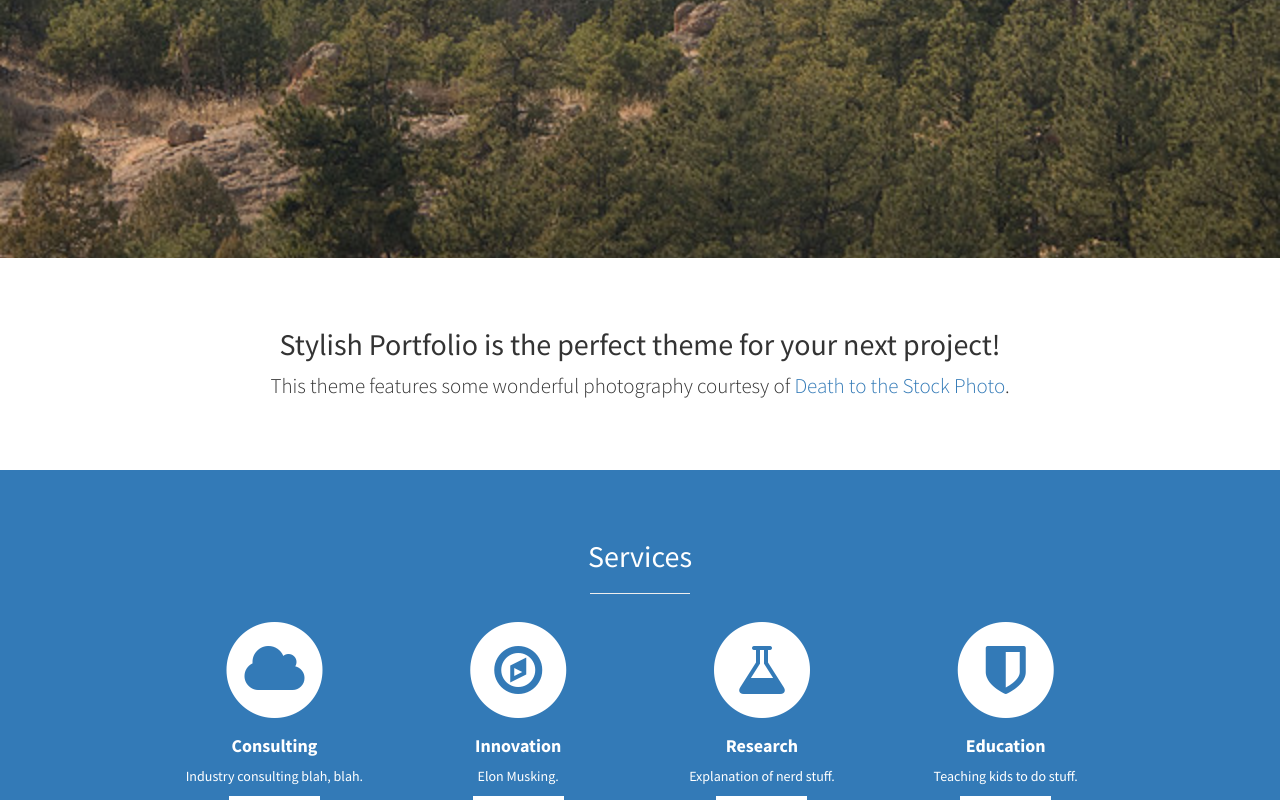
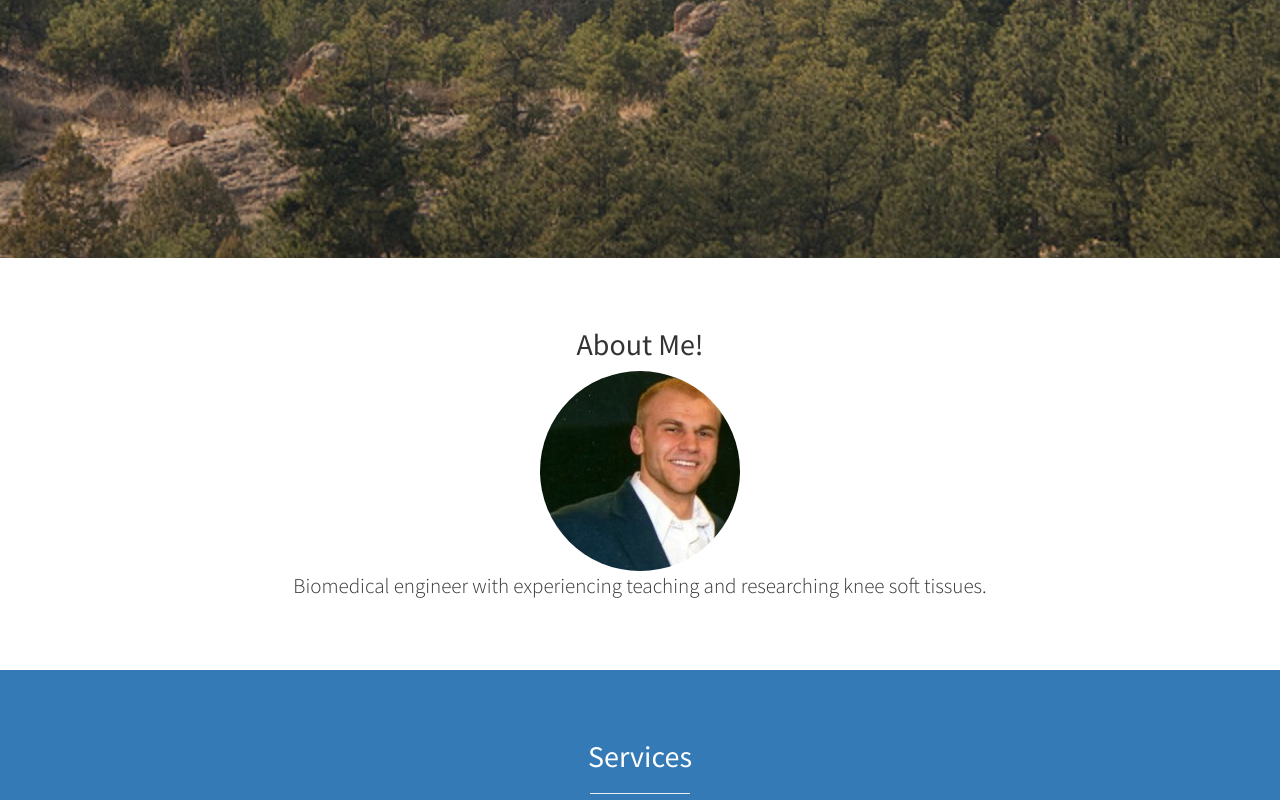
Before and after one commit to kyleropractor/engineer, a plain HTML site: page index.html in a window 1280 px wide. Shown: the part 542-1342 px from the top of the page. Drawn offline with Linux system fonts and the light colour scheme.

Commit message:
doc: About me section

```diff
--- a/css/stylish-portfolio.css
+++ b/css/stylish-portfolio.css
@@ -252,3 +252,6 @@ footer {
   bottom: 5px;
   right: 5px;
 }
+.circle {
+    border-radius: 50%;
+}
--- a/index.html
+++ b/index.html
@@ -76,8 +76,9 @@
         <div class="container">
             <div class="row">
                 <div class="col-lg-12 text-center">
-                    <h2>Stylish Portfolio is the perfect theme for your next project!</h2>
-                    <p class="lead">This theme features some wonderful photography courtesy of <a target="_blank" href="http://join.deathtothestockphoto.com/">Death to the Stock Photo</a>.</p>
+                    <h2>About Me!</h2>
+                    <img class = "circle" src="img/brett.jpg">
+                    <p class="lead">Biomedical engineer with experiencing teaching and researching knee soft tissues.</p>
                 </div>
             </div>
             <!-- /.row -->
```
Also changed, not shown: img/brett.jpg (added).
